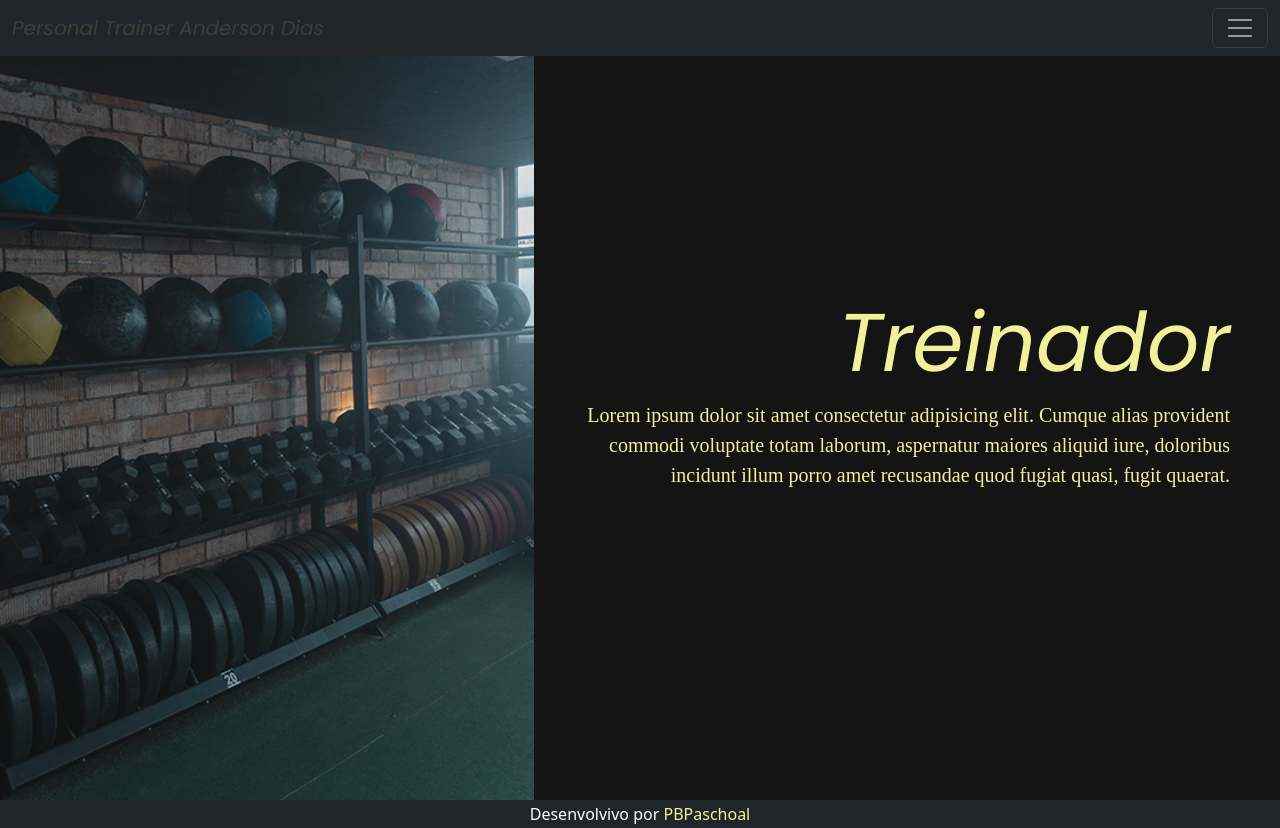
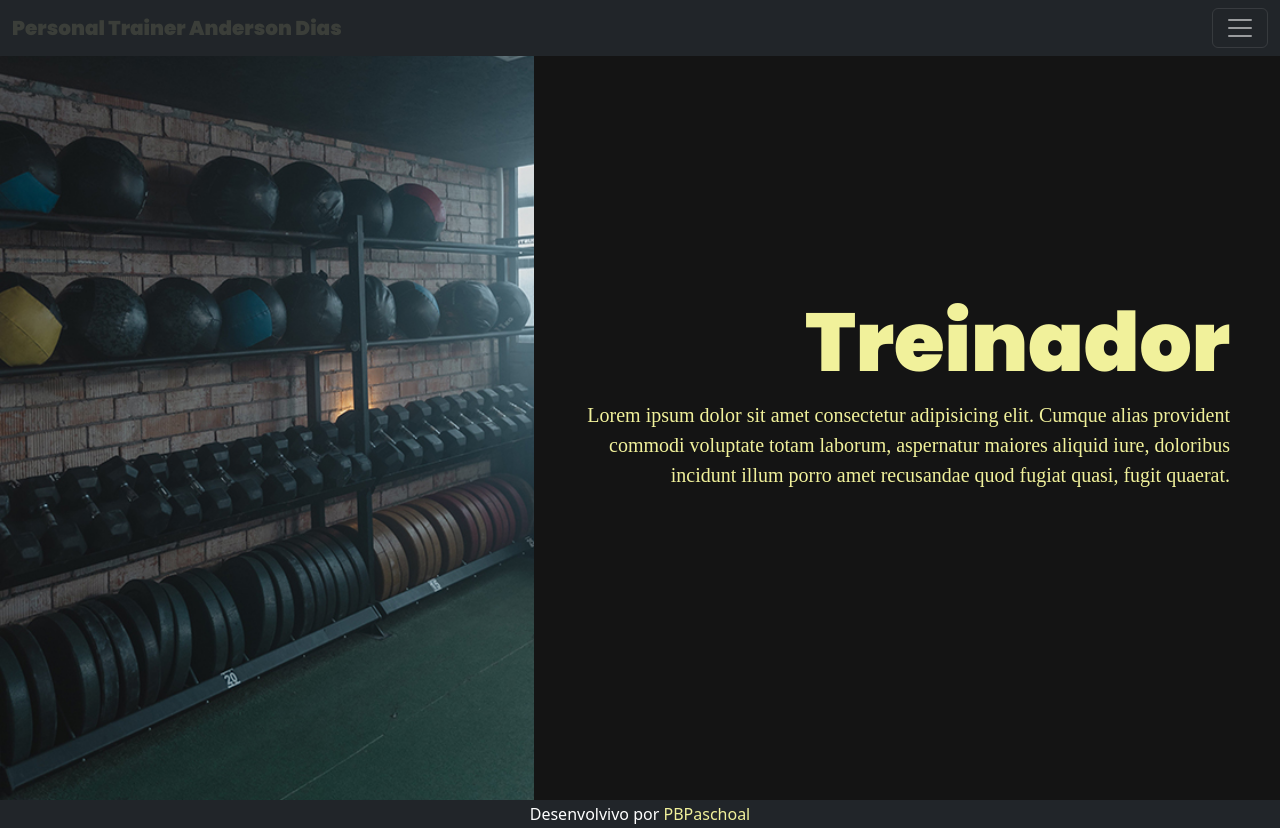
Before and after one commit to PBPaschoal/HTML-CSS-JS, a PHP site: page / in a window 1280 px wide. Run offline with PHP 8.4, Linux system fonts and the light colour scheme.

Commit message:
Pequenos ajustes

```diff
--- a/Personal-Trainer-AD/index.html
+++ b/Personal-Trainer-AD/index.html
@@ -8,7 +8,7 @@
     <title>Anderson Dias</title>
     <link href="https://cdn.jsdelivr.net/npm/bootstrap@5.3.0-alpha3/dist/css/bootstrap.min.css" rel="stylesheet"
         integrity="sha384-KK94CHFLLe+nY2dmCWGMq91rCGa5gtU4mk92HdvYe+M/SXH301p5ILy+dN9+nJOZ" crossorigin="anonymous">
-    <link rel="stylesheet" href="/style/style.css">
+    <link rel="stylesheet" href="./style/style.css">
 </head>
 
 <body>
@@ -53,7 +53,7 @@
     <main>
         <section class="treinador">
             <div>
-                <img src="/img/Pesos 01.jpg" alt="Peso">
+                <img src="./img/Pesos 01.jpg" alt="Peso">
             </div>
             <div class="importante">
                 <h1>Treinador</h1>
@@ -74,7 +74,8 @@
 
     <script src="https://cdn.jsdelivr.net/npm/bootstrap@5.3.0-alpha3/dist/js/bootstrap.bundle.min.js"
         integrity="sha384-ENjdO4Dr2bkBIFxQpeoTz1HIcje39Wm4jDKdf19U8gI4ddQ3GYNS7NTKfAdVQSZe"
-        crossorigin="anonymous"></script>
+        crossorigin="anonymous">
+    </script>
 </body>
 
 </html>
--- a/Personal-Trainer-AD/style/style.css
+++ b/Personal-Trainer-AD/style/style.css
@@ -5,7 +5,7 @@
 
 @font-face {
     font-family: 'Poppins';
-    src: url('/fonts/Poppins-Italic.ttf') format('truetype');
+    src: url('../fonts/Poppins-Black.ttf') format('truetype');
 }
 
 body {
```
